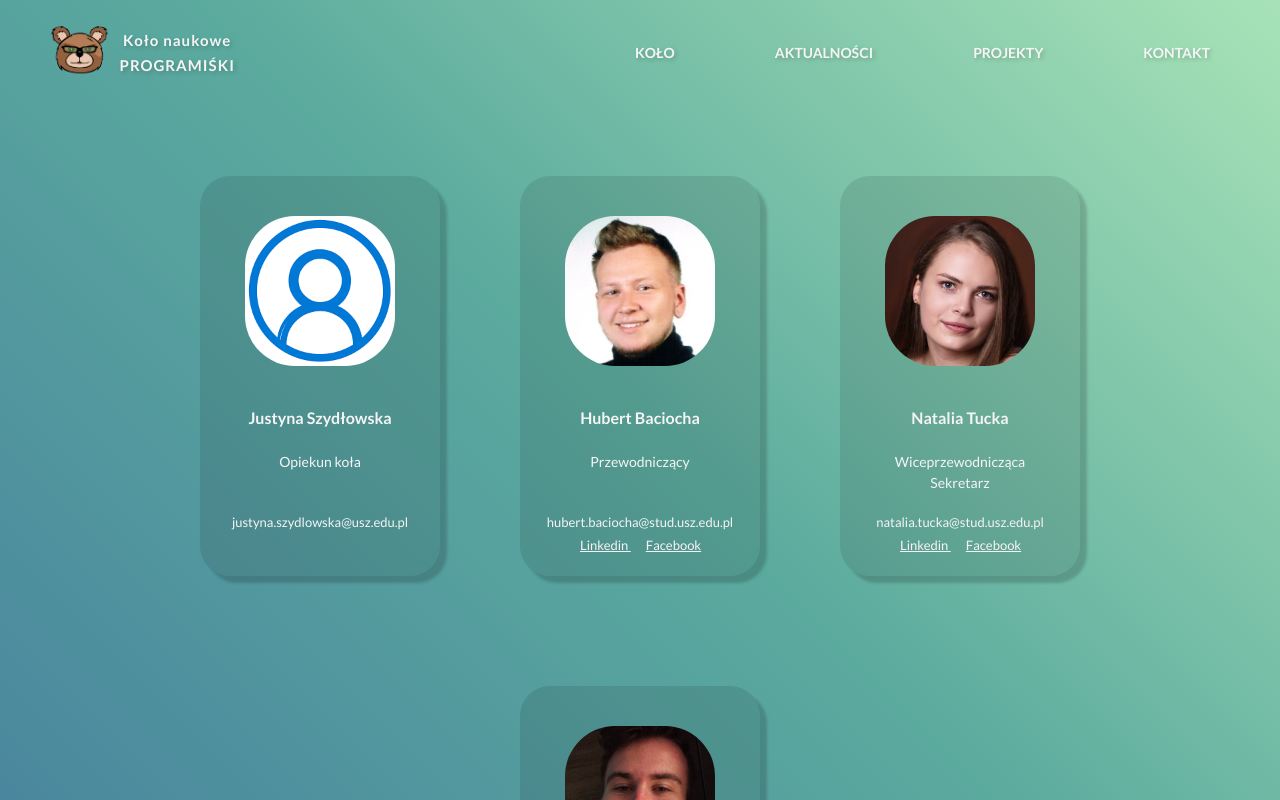
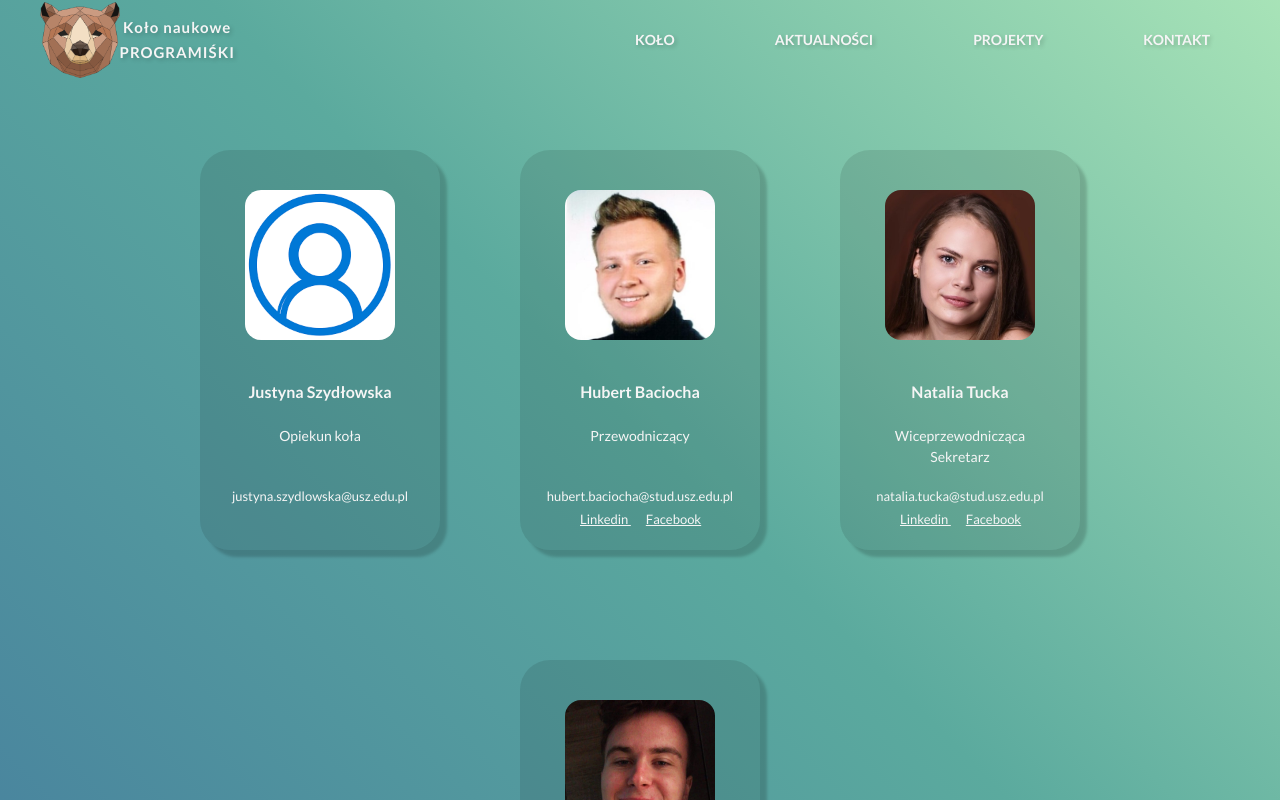
Before and after one commit to Hbac97/programiski_website, a Vue app: page /government in a window 1280 px wide. Shown: the top 800 px of the page. Built offline with nearby package versions, Linux system fonts and the light colour scheme; what vue-mobile-detection, vue-shell would draw is missing.

Commit message:
Edit styles add logo

```diff
--- a/src/views/government.vue
+++ b/src/views/government.vue
@@ -4,7 +4,7 @@
 
     <div class= "flex justify-center flex-wrap object-center px-8">
       <div class="rectangle4">
-          <div class="profile"><img src="../assets/kontozdj.png"></div>
+          <div class="profile"><img src="../assets/kontozdj.png" class="rounded-2xl"></div>
           <div class="name">Justyna Szydłowska</div>
           <div class="role"><br>Opiekun koła</div>
           <div class="role"><br></div>
@@ -13,7 +13,7 @@
           <div class="Facebook"><a href=""></a></div>
       </div>
       <div class="rectangle4">
-          <div class="profile"><img src="../assets/przew.jpg"></div>
+          <div class="profile"><img src="../assets/przew.jpg" class="rounded-2xl"></div>
           <div class="name"><h3>Hubert Baciocha</h3></div>
           <div class="role"><br>Przewodniczący</div>
           <div class="role"><br></div>
@@ -22,16 +22,16 @@
           <div class="Facebook"><a href="https://www.facebook.com/hubertbaciocha" style="text-decoration: underline"> Facebook</a></div>
       </div>
       <div class="rectangle4">
-          <div class="profile"><img src="../assets/wice.jpg"></div>
+          <div class="profile"><img src="../assets/wice.jpg" class="rounded-2xl"></div>
           <div class="name"><h3>Natalia Tucka</h3></div>
           <div class="role"><br>Wiceprzewodnicząca</div>
           <div class="role">Sekretarz</div>
           <div class="mail"><br>natalia.tucka@stud.usz.edu.pl</div>
           <div class="linkedin"><a href="https://www.linkedin.com/in/natalia-tucka-93b617243/" style="text-decoration: underline">Linkedin </a></div>
-          <div class="Facebook"><a href="https://www.facebook.com/natalia.tucka.1>Natalia Tucka" style="text-decoration: underline"> Facebook</a></div>
+          <div class="Facebook"><a href="https://www.facebook.com/natalia.tucka.1" style="text-decoration: underline"> Facebook</a></div>
       </div>
       <div class="rectangle4">
-          <div class="profile"><img src="../assets/skarbnik.jpg"></div>
+          <div class="profile"><img src="../assets/skarbnik.jpg" class="rounded-2xl"></div>
           <div class="name"><h3>Konrad Strzelecki</h3></div>
           <div class="role"><br>Skarbnik</div>
           <div class="role"><br></div>
@@ -68,7 +68,6 @@
   img {
     width: 150px;
     height: 150px;
-    border-radius: 50px 50px 50px 50px;
   }
   .name {
     font-family: 'Lato', sans-serif;
```
Also changed, not shown: src/assets/logowektor.png.
